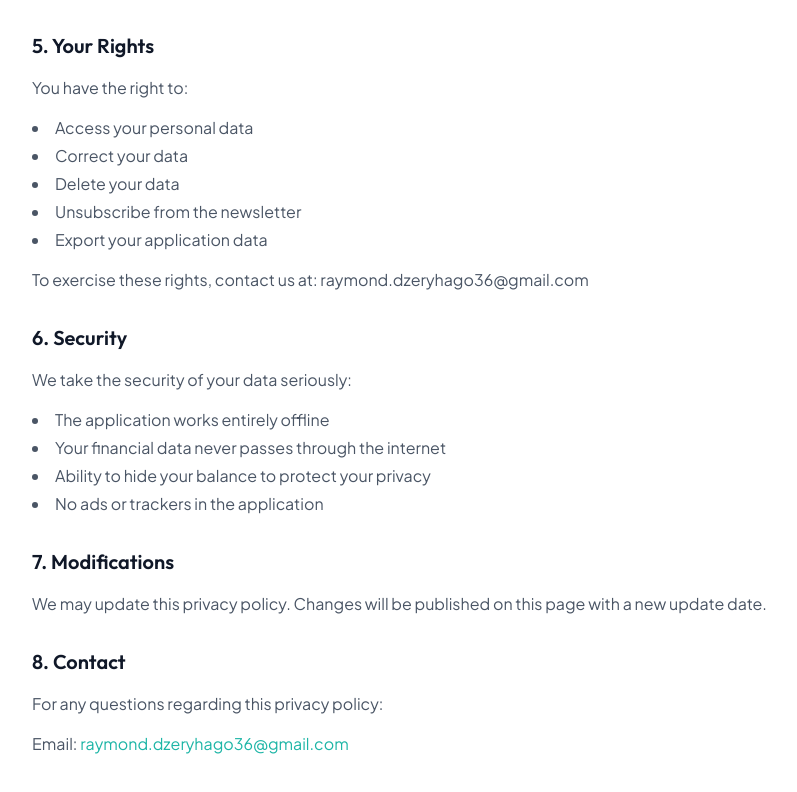
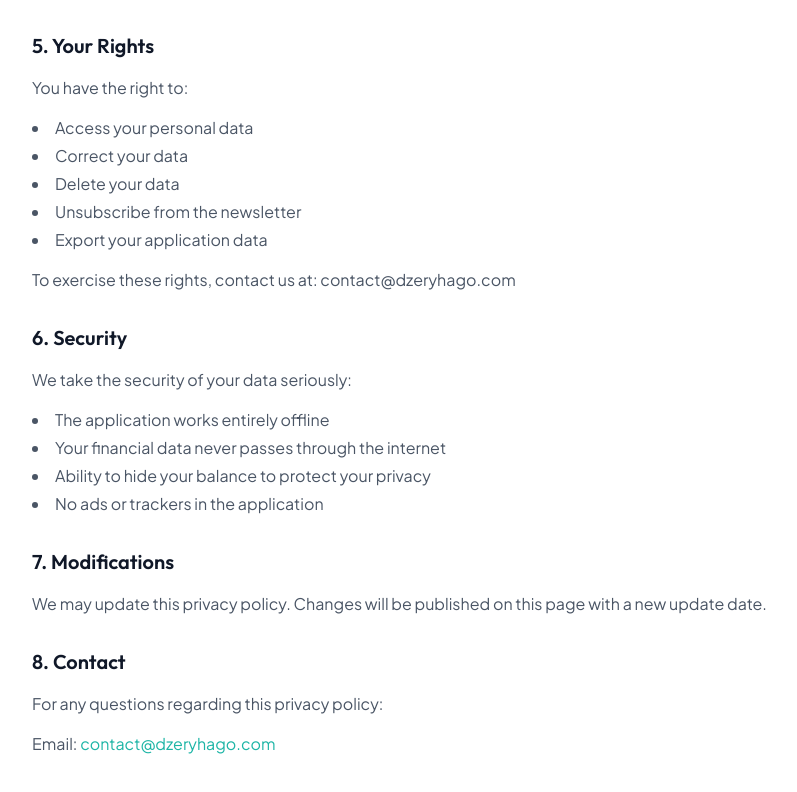
Before and after one commit to RDH36/Money-tracking-landing-page, a Next.js app: page /en/privacy in a window 1280 px wide. Shown: the part 1040-1832 px from the top of the page, without its empty margins (224-1021 px from the left). Built offline with nearby package versions, Linux system fonts and the light colour scheme.

Commit message:
fix(contact): e-mail de contact contact@dzeryhago.com (pied de page, pages légales, règlement du tirage) (tests Lyra)

```diff
--- a/src/app/[locale]/privacy/page.tsx
+++ b/src/app/[locale]/privacy/page.tsx
@@ -2,6 +2,7 @@ import type { Metadata } from "next";
 import Link from "next/link";
 import { ArrowLeft } from "lucide-react";
 import { getTranslations } from "next-intl/server";
+import { siteConfig } from "@/constants/content";
 
 export async function generateMetadata({
   params,
@@ -172,10 +173,10 @@ export default async function PrivacyPage({
               <p className="text-gray-600">
                 {t("sections.contact.email")}{" "}
                 <a
-                  href="mailto:raymond.dzeryhago36@gmail.com"
+                  href={`mailto:${siteConfig.contactEmail}`}
                   className="text-primary hover:underline"
                 >
-                  raymond.dzeryhago36@gmail.com
+                  {siteConfig.contactEmail}
                 </a>
               </p>
             </section>
--- a/src/app/[locale]/terms/page.tsx
+++ b/src/app/[locale]/terms/page.tsx
@@ -2,6 +2,7 @@ import type { Metadata } from "next";
 import Link from "next/link";
 import { ArrowLeft } from "lucide-react";
 import { getTranslations } from "next-intl/server";
+import { siteConfig } from "@/constants/content";
 
 export async function generateMetadata({
   params,
@@ -199,10 +200,10 @@ export default async function TermsPage({
               <p className="text-gray-600">
                 {t("sections.contact.email")}{" "}
                 <a
-                  href="mailto:raymond.dzeryhago36@gmail.com"
+                  href={`mailto:${siteConfig.contactEmail}`}
                   className="text-primary hover:underline"
                 >
-                  raymond.dzeryhago36@gmail.com
+                  {siteConfig.contactEmail}
                 </a>
               </p>
             </section>
--- a/src/constants/content.ts
+++ b/src/constants/content.ts
@@ -4,5 +4,5 @@ export const siteConfig = {
   playStoreUrl:
     "https://play.google.com/store/apps/details?id=com.rdh36.moneytracking",
   authorUrl: "https://dzeryhago.com",
-  contactEmail: "raymond.dzeryhago36@gmail.com",
+  contactEmail: "contact@dzeryhago.com",
 };
--- a/src/messages/legal/en.json
+++ b/src/messages/legal/en.json
@@ -119,7 +119,7 @@
           "Unsubscribe from the newsletter",
           "Export your application data"
         ],
-        "contact": "To exercise these rights, contact us at: raymond.dzeryhago36@gmail.com"
+        "contact": "To exercise these rights, contact us at: contact@dzeryhago.com"
       },
       "security": {
         "title": "6. Security",
--- a/src/messages/legal/fr.json
+++ b/src/messages/legal/fr.json
@@ -119,7 +119,7 @@
           "Vous désabonner de la newsletter",
           "Exporter vos données de l'application"
         ],
-        "contact": "Pour exercer ces droits, contactez-nous à : raymond.dzeryhago36@gmail.com"
+        "contact": "Pour exercer ces droits, contactez-nous à : contact@dzeryhago.com"
       },
       "security": {
         "title": "6. Sécurité",
--- a/src/messages/legal/mg.json
+++ b/src/messages/legal/mg.json
@@ -119,7 +119,7 @@
           "Miala amin'ny newsletter",
           "Manondrana ny angon-drakitry ny rindranasa"
         ],
-        "contact": "Raha te-hampiasa ireo zo ireo, mifandraisa aminay amin'ny: raymond.dzeryhago36@gmail.com"
+        "contact": "Raha te-hampiasa ireo zo ireo, mifandraisa aminay amin'ny: contact@dzeryhago.com"
       },
       "security": {
         "title": "6. Fiarovana",
--- a/src/messages/release-2-2-0/en.json
+++ b/src/messages/release-2-2-0/en.json
@@ -6,7 +6,7 @@
     "sections": {
       "organizer": {
         "title": "1. Organiser",
-        "content": "The draw is organised by [Raymond Dzery Hago - Labs], publisher of the Mitsitsy application. Contact: [contact e-mail]."
+        "content": "The draw is organised by [Raymond Dzery Hago - Labs], publisher of the Mitsitsy application. Contact: contact@dzeryhago.com."
       },
       "free": {
         "title": "2. Free entry",
@@ -40,7 +40,7 @@
       },
       "data": {
         "title": "8. Personal data",
-        "content": "The e-mail address is used only for the draw and for sending the code. It is neither sold nor passed on. It is deleted [6 months] after the draw. To view or delete it, write to [contact e-mail].",
+        "content": "The e-mail address is used only for the draw and for sending the code. It is neither sold nor passed on. It is deleted [6 months] after the draw. To view or delete it, write to contact@dzeryhago.com.",
         "seeAlso": "See also"
       },
       "changes": {
--- a/src/messages/release-2-2-0/fr.json
+++ b/src/messages/release-2-2-0/fr.json
@@ -6,7 +6,7 @@
     "sections": {
       "organizer": {
         "title": "1. Organisateur",
-        "content": "Le tirage est organisé par [Raymond Dzery Hago - Labs], éditeur de l'application Mitsitsy. Contact : [e-mail de contact]."
+        "content": "Le tirage est organisé par [Raymond Dzery Hago - Labs], éditeur de l'application Mitsitsy. Contact : contact@dzeryhago.com."
       },
       "free": {
         "title": "2. Participation gratuite",
@@ -40,7 +40,7 @@
       },
       "data": {
         "title": "8. Données personnelles",
-        "content": "L'adresse e-mail sert uniquement au tirage et à l'envoi du code. Elle n'est ni vendue ni cédée. Elle est supprimée [6 mois] après le tirage. Pour la consulter ou la supprimer, écrire à [e-mail de contact].",
+        "content": "L'adresse e-mail sert uniquement au tirage et à l'envoi du code. Elle n'est ni vendue ni cédée. Elle est supprimée [6 mois] après le tirage. Pour la consulter ou la supprimer, écrire à contact@dzeryhago.com.",
         "seeAlso": "Voir aussi"
       },
       "changes": {
--- a/src/messages/release-2-2-0/mg.json
+++ b/src/messages/release-2-2-0/mg.json
@@ -6,7 +6,7 @@
     "sections": {
       "organizer": {
         "title": "1. Organisateur",
-        "content": "Le tirage est organisé par [Raymond Dzery Hago - Labs], éditeur de l'application Mitsitsy. Contact : [e-mail de contact]."
+        "content": "Le tirage est organisé par [Raymond Dzery Hago - Labs], éditeur de l'application Mitsitsy. Contact : contact@dzeryhago.com."
       },
       "free": {
         "title": "2. Participation gratuite",
@@ -40,7 +40,7 @@
       },
       "data": {
         "title": "8. Données personnelles",
-        "content": "L'adresse e-mail sert uniquement au tirage et à l'envoi du code. Elle n'est ni vendue ni cédée. Elle est supprimée [6 mois] après le tirage. Pour la consulter ou la supprimer, écrire à [e-mail de contact].",
+        "content": "L'adresse e-mail sert uniquement au tirage et à l'envoi du code. Elle n'est ni vendue ni cédée. Elle est supprimée [6 mois] après le tirage. Pour la consulter ou la supprimer, écrire à contact@dzeryhago.com.",
         "seeAlso": "Voir aussi"
       },
       "changes": {
```
Also changed, not shown: 1 other file (tests, documents, lock files or other folders).
